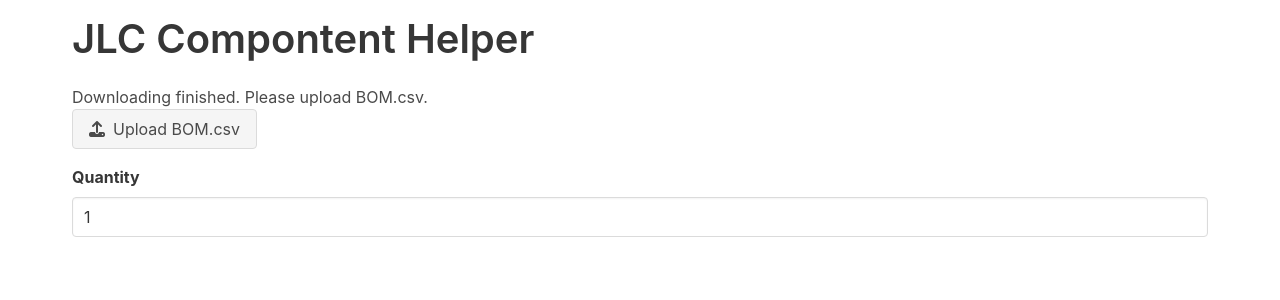
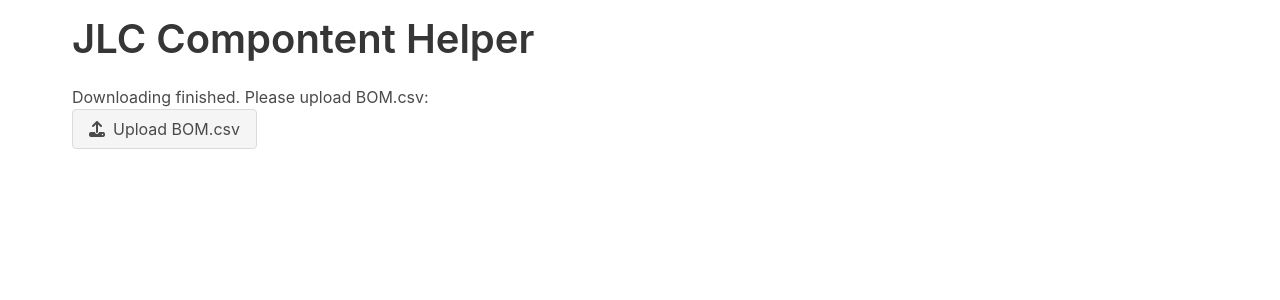
Before and after one commit to l1pz/jlc-csv, a Svelte app: page / in a window 1280 px wide. Shown: the top 300 px of the page. Built offline with nearby package versions, Linux system fonts and the light colour scheme.

Commit message:
add generate button, refactor look

```diff
--- a/src/App.svelte
+++ b/src/App.svelte
@@ -81,8 +81,13 @@
   {/await} -->
 
   <div class="mx-2">
-    <p>Downloading finished. Please upload BOM.csv.</p>
-
+    <div class="columns">
+      <div class="column">
+        {#if !files}
+          <p>Downloading finished. Please upload BOM.csv:</p>
+        {:else}
+          <p>Use a different BOM.csv:</p>
+        {/if}
         <div class="file">
           <label class="file-label">
             <input
@@ -100,22 +105,28 @@
             </span>
           </label>
         </div>
-
-    <div class="field mt-4">
-      <label class="label">Quantity</label>
-      <div class="control">
-        <input class="input" type="number" bind:value={quantity} />
       </div>
-    </div>
-
+      <div class="column">
         {#if files && files[0]}
           {#await loadBomCsv()}
             <p>Parsing BOM.csv...</p>
           {:then}
-        {"asd"}
+            <p>Quantity:</p>
+            <div class="field has-addons">
+              <div class="control">
+                <input class="input" type="number" bind:value={quantity} />
+              </div>
+              <div class="control">
+                <button class="button is-success" on:click={generateTable()}>
+                  Generate
+                </button>
+              </div>
+            </div>
           {:catch error}
             <p class="has-text-danger">{error.message}</p>
           {/await}
         {/if}
       </div>
     </div>
+  </div>
+</div>
```
Lines whose indentation alone changed are shown as unchanged.
